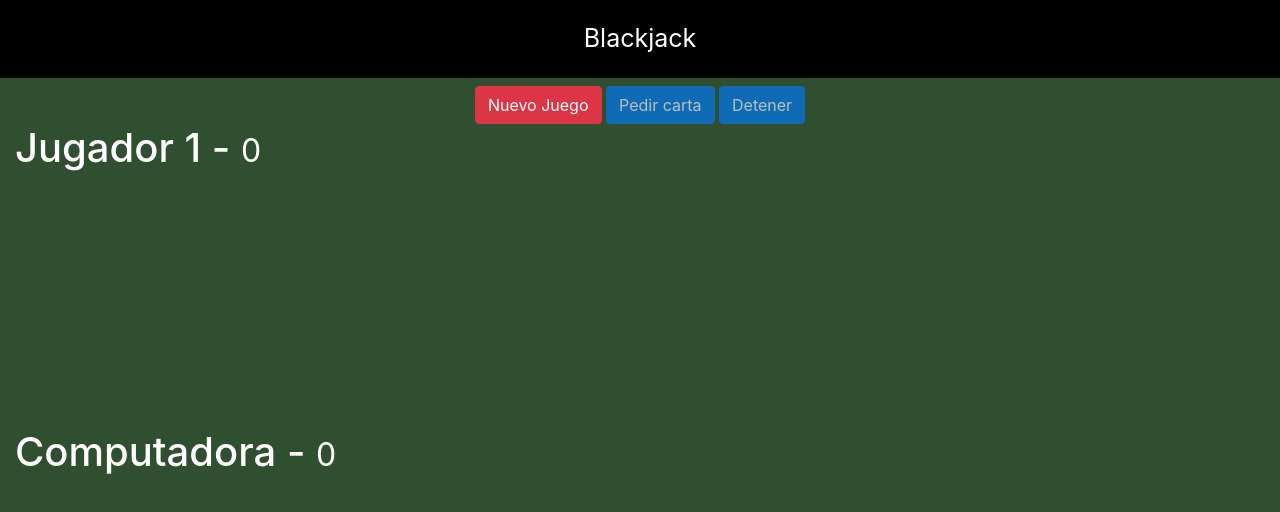
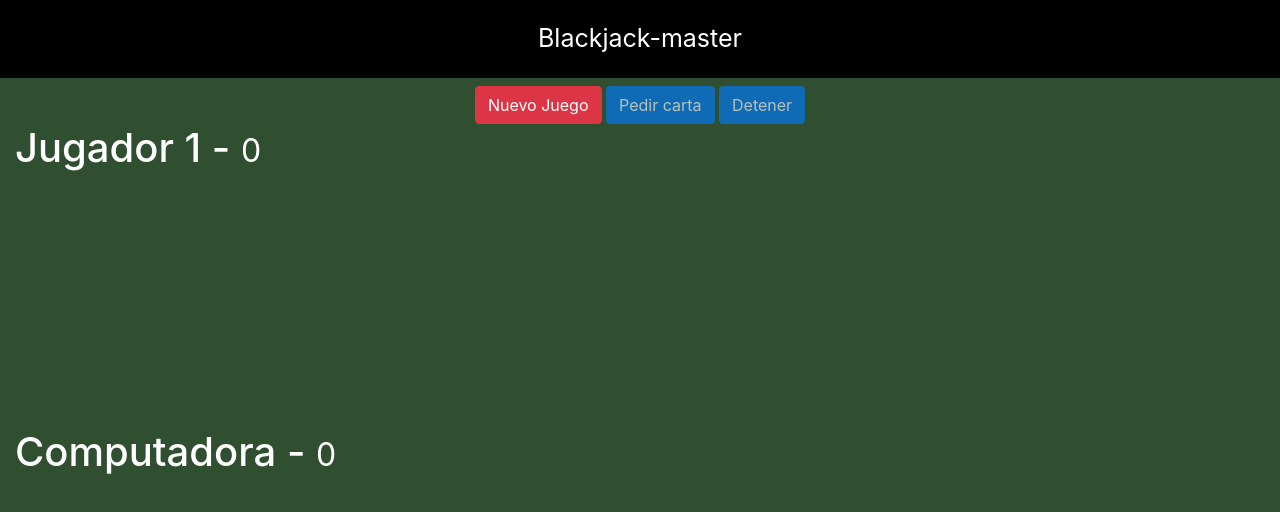
Before and after one commit to David-LS-Bilbao/javascript-mern-course, a plain HTML site: page 03-modulos-vite/index.html in a window 1280 px wide. Drawn offline with nearby package versions, Linux system fonts and the light colour scheme.

Commit message:
Readme mod

```diff
--- a/03-modulos-vite/js-blackjack-master/index.html
+++ b/03-modulos-vite/index.html
@@ -7,13 +7,13 @@
     <title>Blackjack</title>
 
     <link rel="stylesheet" href="https://stackpath.bootstrapcdn.com/bootstrap/4.4.1/css/bootstrap.min.css" integrity="sha384-Vkoo8x4CGsO3+Hhxv8T/Q5PaXtkKtu6ug5TOeNV6gBiFeWPGFN9MuhOf23Q9Ifjh" crossorigin="anonymous">
-    <link rel="stylesheet" href="assets/css/styles.css">
+    <link rel="stylesheet" href="/03-modulos-vite/js-blackjack-master/assets/css/styles.css">
 
 </head>
 <body>
 
     <header class="titulo">
-        Blackjack
+        Blackjack-master
     </header>
 
     <div class="row mt-2">
@@ -49,8 +49,8 @@
     </div>
 
 
-    <script src="assets/js/underscore-min.js"></script>
-    <script src="assets/js/juego.js"></script>
+    <script src="/03-modulos-vite/js-blackjack-master/assets/js/underscore-min.js"></script>
+    <script src="/03-modulos-vite/js-blackjack-master/assets/js/juego.js"></script>
 
     <script>
 
```
Also changed, not shown: README.md, documents/README.md (deleted).
